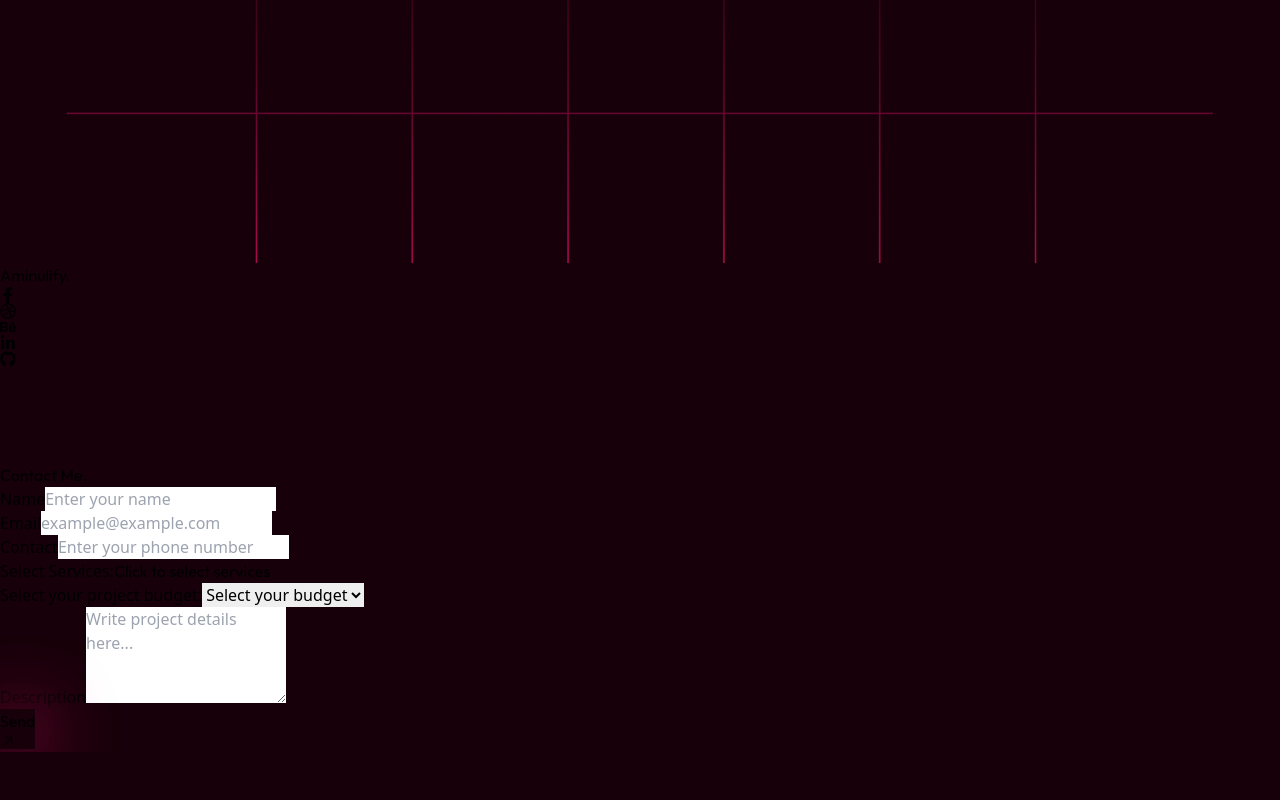
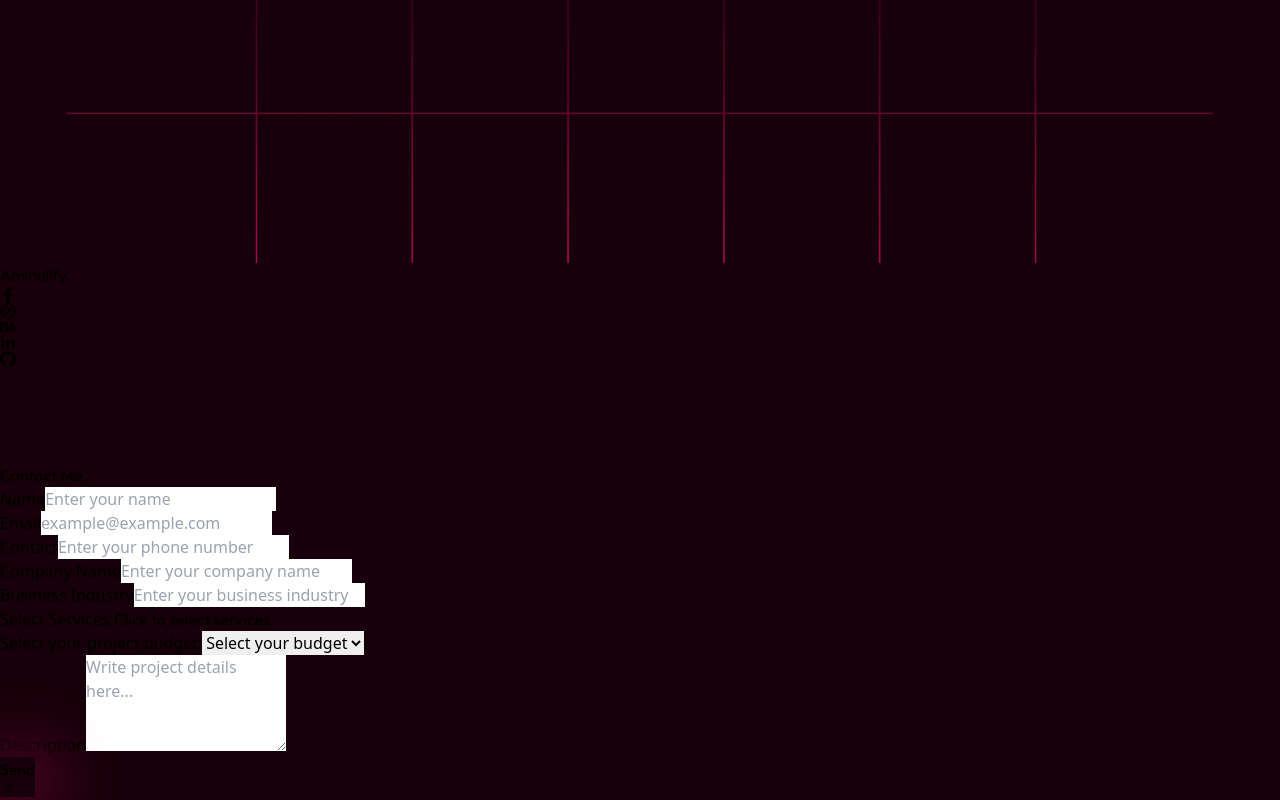
Before and after one commit to aminulify/aminulify-portfolio, a React (Vite) app: page /contact in a window 1280 px wide. Shown: the part 1702-2502 px from the top of the page. Before the commit the page ends 2454 px from the top, so only its background shows below. Built offline with nearby package versions, Linux system fonts and the light colour scheme.

Commit message:
solve some bugs

```diff
--- a/src/Pages/Contact/Contact.jsx
+++ b/src/Pages/Contact/Contact.jsx
@@ -33,10 +33,12 @@ const Contact = () => {
     const name = e.target.name.value;
     const email = e.target.email.value;
     const contact = e.target.contact.value;
+    const companyName = e.target.companyName.value;
+    const industry = e.target.industry.value;
     const message = e.target.message.value;
     const services = selectedServices.join(", ");
 
-    const formData = { name, email, contact, message, services, budget };
+    const formData = { name, email, contact, message, companyName, industry, services:[services], budget };
 
     emailjs
       .send("service_93mlf7b", "template_b1ywtdh", formData, "zD29NRoqRu1DD1tM9")
@@ -98,6 +100,27 @@ const Contact = () => {
               type="text"
               name="contact"
               placeholder="Enter your phone number"
+              className="bg-transparent border border-[var(--mainColor)] w-full p-2 rounded-sm text-white outline-none mt-[1px] backdrop-blur-md"
+            />
+          </div>
+        </section>
+
+        <section className="grid md:grid-cols-2 grid-cols-1 md:gap-8">
+          <div className="py-2">
+            <label className="text-[var(--mainColor)]">Company Name</label>
+            <input
+              type="text"
+              name="companyName"
+              placeholder="Enter your company name"
+              className="bg-transparent border border-[var(--mainColor)] w-full p-2 rounded-sm text-white outline-none mt-[1px] backdrop-blur-md"
+            />
+          </div>
+          <div className="pb-2 md:py-2">
+            <label className="text-[var(--mainColor)]">Business Industry</label>
+            <input
+              type="text"
+              name="industry"
+              placeholder="Enter your business industry"
               className="bg-transparent border border-[var(--mainColor)] w-full p-2 rounded-sm text-white outline-none mt-[1px] backdrop-blur-md"
             />
           </div>
```
